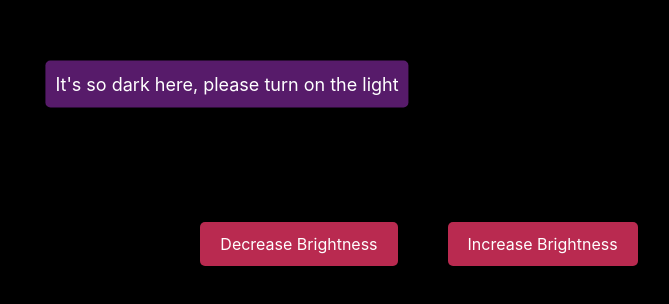
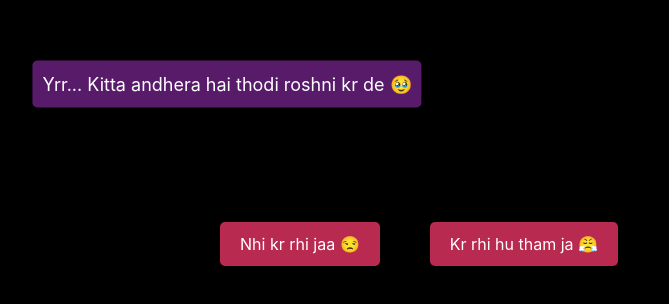
Before and after one commit to PriyadarshiIndia/arki, a plain HTML site: page index.html in a window 1280 px wide. Shown: the part 316-620 px from the top of the page, without its empty margins (221-890 px from the left). Drawn offline with nearby package versions, Linux system fonts and the light colour scheme.

Commit message:
dialouges added

```diff
--- a/index.html
+++ b/index.html
@@ -114,12 +114,12 @@
     <div class="twinkling"></div>
     <div class="circle" id="circle">
         <img src="moon_bg.jpeg" id="special-image" alt="Special Person">
-        <div class="dialogue" id="dialogue">I can not glow more than this</div>
+        <div class="dialogue" id="dialogue">Le nhaa le roshni me... kutte..!!</div>
     </div>
-    <div class="message text-white" id="message">It's so dark here, please turn on the light</div>
+    <div class="message text-white" id="message">Yrr... Kitta andhera hai thodi roshni kr de</div>
     <div class="buttons">
-        <button class="button" id="decrease-btn">Decrease Brightness</button>
-        <button class="button" id="increase-btn">Increase Brightness</button>
+        <button class="button" id="decrease-btn">Nhi kr rhi jaa</button>
+        <button class="button" id="increase-btn">Kr rhi hu tham ja</button>
     </div>
 
     <!-- Bootstrap JS (optional for Bootstrap features) -->
@@ -136,27 +136,27 @@
     const dialogue = document.getElementById('dialogue');
 
     const messages = [
-        "It's so dark here, please turn on the light",
-        "A bit more, please! It's still quite dark",
-        "Keep going! We need more light",
-        "Almost there! Just a little more brightness",
-        "Perfect! You've fully brightened the moon and the land."
+        "Yrr... Kitta andhera hai thodi roshni kr de 🥹",
+        "Ab bhi andhera hai, thoda or badha de 🥹",
+        "Dikh to ab bhi kuch nhi rha, or badha na 😑",
+        "Areyy wahh... dekh sb dikh rha hai... kitta pyara hai... dekhio thoda aur badhta hai kyaa 🥰",
+        "CHAAND ESA HO TO RAAT BHAR DEKHNE ME KESI SHARAM..!!! 😍"
     ];
 
     const increaseTexts = [
-        "Increase Brightness",
-        "Increase a bit more",
-        "Keep increasing",
-        "Maximize the brightness",
-        "Brightness is at max"
+        "Kr rhi hu tham ja 😤",
+        "Thik hai rukk 😑",
+        "Baat to shi hai, rukk badhati hu 😯",
+        "Shi keh rha hai, tu na dikhe bs, aur badha deti hu 🤧",
+        "I am convinced... Maaff kiya tujhe 🥹"
     ];
 
     const decreaseTexts = [
-        "Decrease Brightness",
-        "No, really, increase it!",
-        "Don't go back now, increase!",
-        "Why decrease? Increase it!",
-        "There's no going back now"
+        "Nhi kr rhi jaa 😒",
+        "Nhi ab nhi badha rhi 😒",
+        "Nhi badha rhi, khi tu dikh gya to... chiiii 🤮",
+        "Nhi ab nhi ab to tu dikhega mood kharab ho jayega..!! 😰",
+        "Aaj ke baad esi harkat ki to kutta bnaa ke marungi... 🤬"
     ];
 
     let currentStep = 0;
```
